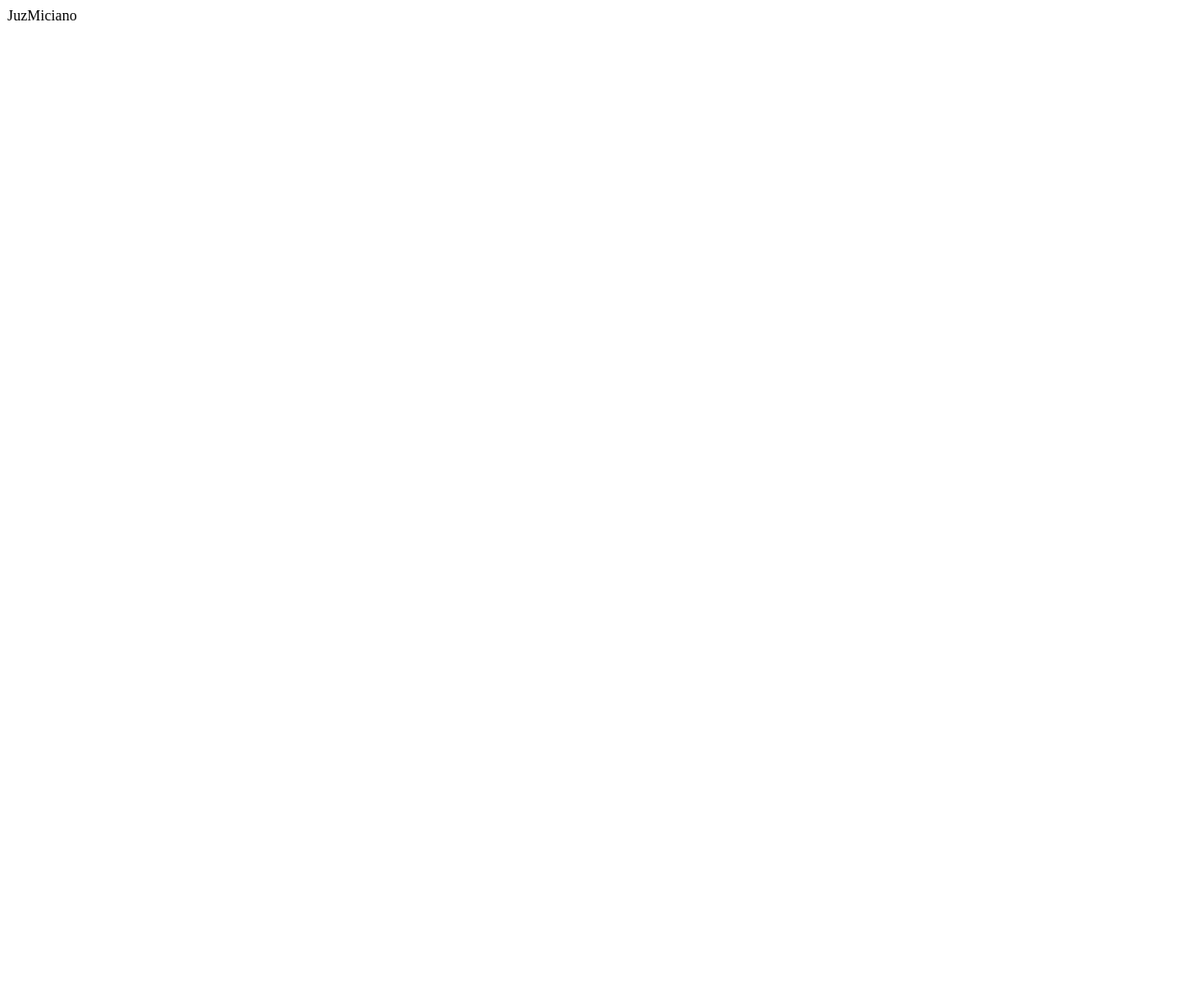
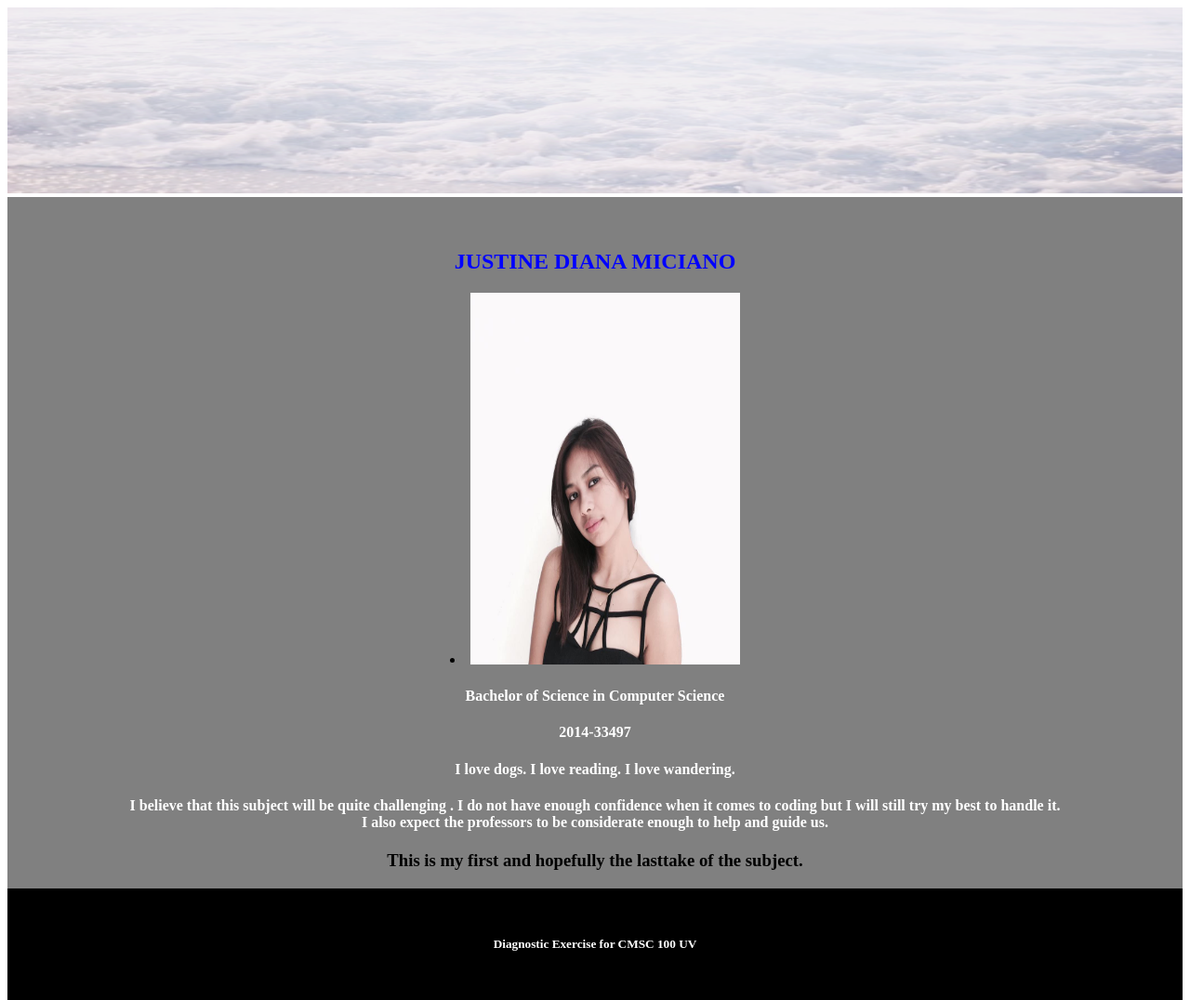
Before and after one commit to JuzMiciano/JuzMiciano-github.io, a plain HTML site: page index.html in a window 1280 px wide. Shown: the whole page at 93% size. Before the commit the page ends 800 px from the top, so only its background shows below. Drawn offline with Linux system fonts and the light colour scheme.

Commit message:
Initial commit

```diff
--- a/index.html
+++ b/index.html
@@ -1 +1,31 @@
-JuzMiciano
+<!DOCTYPE html>
+<html>
+	<head>
+
+		<link rel ='stylesheet' type='text/css' href = "layout.css">
+		<img src="a.jpg" width="100%" height="200px"></img>
+
+		<title> Justine Diana Miciano </title>
+	</head>
+
+	<body>
+		<nav style="background-color:GRAY; float:left; width:100%; ">
+		<br> </br>
+		<CENTER>
+		<h1>  JUSTINE DIANA MICIANO  </h1>
+		<li><img src="hustina.jpg" width="23%" height="400px"></img>
+		<h4>  Bachelor of Science in Computer Science </h4>
+		<h4>  2014-33497 </h4>
+		<h4>  I love dogs. I love reading. I love wandering. </h4>
+		<h4> I believe that this subject will be quite challenging . I do not have enough confidence
+		when it comes to coding but I will still try my best to handle it. <br> I also expect the professors 			to be considerate enough to help and guide us. </h4>
+		<h3> This is my first and hopefully the lasttake of the subject. </h3>
+
+		</CENTER>
+	</body>
+
+	<footer style="background-color:black; color:white; clear:both; text-align:center; padding:30px">
+		<h5> Diagnostic Exercise for CMSC 100 UV </h5>
+	</footer>
+
+</html>
--- /dev/null
+++ b/layout.css
@@ -0,0 +1,17 @@
+h1 {
+	color:blue;
+}
+
+head{
+	text-align:center;
+	color: white;
+}
+
+h4 {
+	color:white;
+	text-align:center;
+}
+
+h3{
+	color:black;
+}
```
Also changed, not shown: a.jpg (added), hustina.jpg (added).
